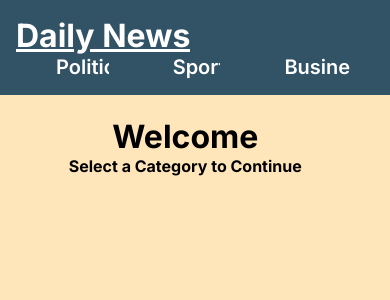
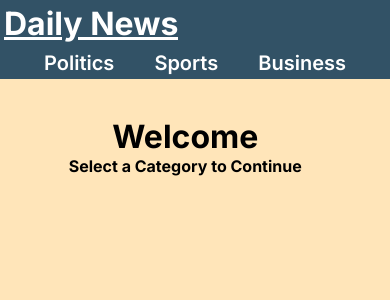
Before and after one commit to Bi7al/News-App, a Next.js app: page / in a window 390 px wide. Shown: the top 300 px of the page. Built offline with nearby package versions, Linux system fonts and the light colour scheme.

Commit message:
Added Responsive design

```diff
--- a/app/globals.css
+++ b/app/globals.css
@@ -66,3 +66,15 @@ font-weight: 600;
 .visit-url:hover{
   cursor: pointer;
 }
+@media screen and (max-width: 650px) {
+  .nav{
+    padding: .25rem;
+  }
+  .nav-links{
+    gap: 0;
+    width: 100vw;
+    padding: 0;
+    margin-top: .5rem;
+    justify-content: space-evenly;
+  }
+}
```
